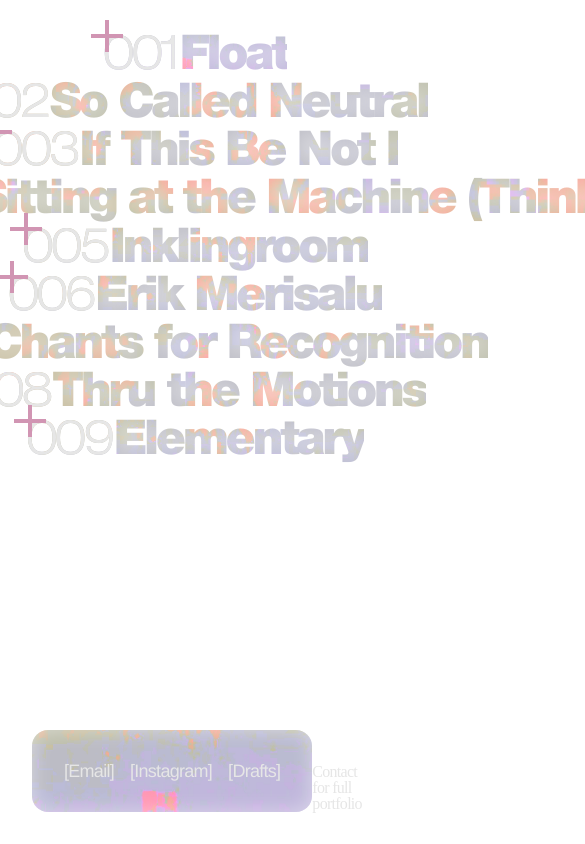
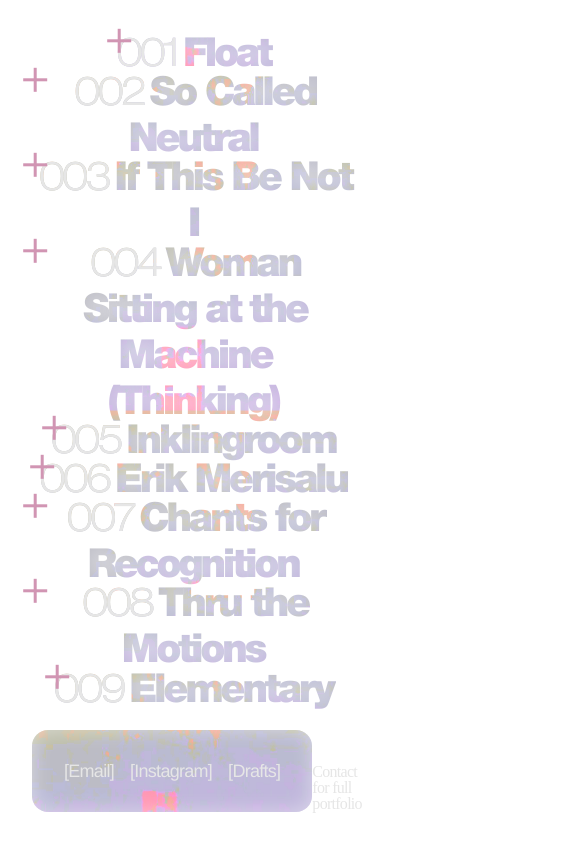
Before and after one commit to oliverudekyll/oliverudekull.com-react, a React (Create React App) app: page /home in a window 390 px wide. Shown: the top 844 px of the page, 585 px wide, since content can reach past the window. Built offline with nearby package versions, Linux system fonts and the light colour scheme; a web font is replaced by a local one.

Commit message:
pre project layout fix branch

```diff
--- a/public/index.html
+++ b/public/index.html
@@ -9,7 +9,7 @@
       name="description"
       content="Web site created using create-react-app"
     />
-    <link rel="apple-touch-icon" href="%PUBLIC_URL%/logo192.png" />
+    <!--     <link rel="apple-touch-icon" href="%PUBLIC_URL%/logo192.png" /> -->
     <!--
       manifest.json provides metadata used when your web app is installed on a
       user's mobile device or desktop. See https://developers.google.com/web/fundamentals/web-app-manifest/
--- a/src/assets/css/style.css
+++ b/src/assets/css/style.css
@@ -88,10 +88,13 @@ p {
 }
 
 .feed__project {
+  margin-bottom: -0.17em;
+
   color: transparent;
   background: url(../images/texture_90-ccw.jpg);
   background-clip: text;
   background-size: 100%;
+
   font-size: 4rem;
   font-style: normal;
   font-weight: 400;
@@ -113,6 +116,7 @@ p {
 
 .project__title {
   display: inline;
+  margin: 0rem 0.25rem 0rem 0.25rem;
 
   font-family: var(--helvetica-black);
 
@@ -130,14 +134,14 @@ p {
   width: 2rem;
   height: 2rem;
 
-  transform: translate(-0.75rem, -0.75rem);
+  transform: translate(-0.8rem, -0.45rem);
   transition: transform var(--transition-hover);
 }
 
 .state-icon__stem {
   position: absolute;
-  width: 2rem;
-  height: 0.25rem;
+  width: 0.6em;
+  height: 0.075em;
   top: 50%;
   left: 50%;
 
@@ -148,8 +152,8 @@ p {
 }
 
 .vertical {
-  width: 0.25rem;
-  height: 2rem;
+  width: 0.075em;
+  height: 0.6em;
 }
 
 .vertical--open {
@@ -157,17 +161,17 @@ p {
 }
 
 .feed__project:hover .project__state-icon {
-  transform: translate(-0.75rem, -0.75rem) rotate(180deg);
+  transform: translate(-0.8rem, -0.45rem) rotate(180deg);
 }
 
 .feed__project:hover .state-icon__stem {
   background-color: #668899;
-  height: 0.5rem;
+  height: 0.15em;
 }
 
 .feed__project:hover .vertical {
-  width: 0.5rem;
-  height: 2rem;
+  width: 0.15em;
+  height: 0.6em;
 }
 
 @media screen and (max-width: 1700px) {
@@ -177,7 +181,6 @@ p {
 
   .feed__project {
     font-size: 3.5rem;
-    line-height: 3rem;
   }
 }
 
@@ -188,6 +191,17 @@ p {
 
   .feed__project {
     font-size: 3rem;
-    line-height: 2.5714285713rem;
   }
 }
+
+@media screen and (max-width: 1050px) {
+  .feed {
+    max-width: 800px;
+  }
+
+  .feed__project {
+    font-size: 2.5rem;
+    width: fit-content;
+    white-space: pre-wrap;
+  }
+}
--- a/src/components/Project.js
+++ b/src/components/Project.js
@@ -30,7 +30,7 @@ function Project({ title, url, i, docX, docY }) {
   }
 
   return (
-    <div>
+    <>
       {url ? (
         <a
           style={{
@@ -57,7 +57,7 @@ function Project({ title, url, i, docX, docY }) {
           <div className="project__title">{title}</div>
         </article>
       )}
-    </div>
+    </>
   );
 }
 export default Project;
```
Also changed, not shown: 1 other file (tests, documents, lock files or other folders).
